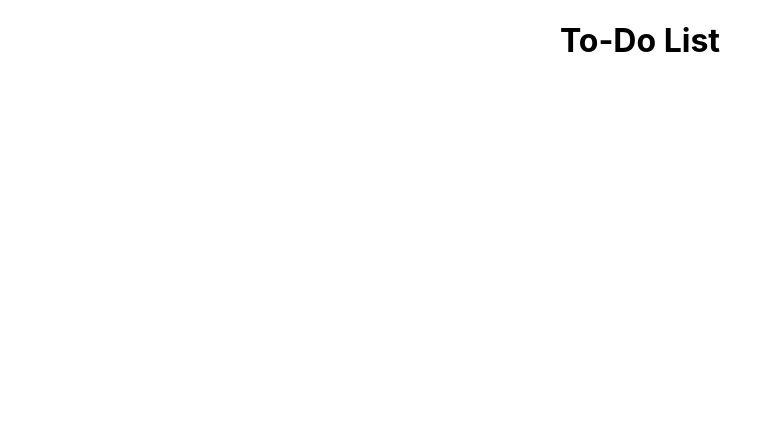
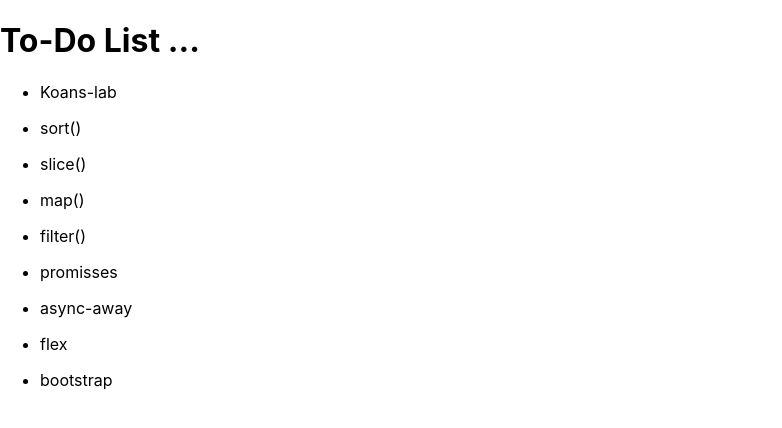
Before and after one commit to IronHack-MERN/lab-todo-list, a React (Create React App) app: page / in a window 1280 px wide. Shown: the top 428 px of the page, without its empty margins (0-782 px from the left). Built offline with nearby package versions, Linux system fonts and the light colour scheme.

Commit message:
add iteration with array of strings

```diff
--- a/src/App.js
+++ b/src/App.js
@@ -1,12 +1,43 @@
-import React from 'react';
+import React, { Component } from 'react';
 import './App.css';
+import List from './components/List'
 
-function App() {
-  return (
-    <div className="App">
-      <h1>To-Do List</h1>
+const toDoList = [
+  {'name': 'Koans-lab'},
+  {'name': 'sort()'},
+  {'name': 'slice()'},
+  {'name': 'map()'},
+  {'name': 'filter()'},
+  {'name': 'promisses'},
+  {'name': 'async-away'},
+  {'name': 'flex'},
+  {'name': 'bootstrap'}
+];
+
+class App extends Component {
+
+  state = {
+    list: toDoList,
+  }
+
+  render() {
+    return (
+      <div className="wrapper">
+        <h1>To-Do List ...</h1>
+      {this.state.list.map((list, index) =>{
+        return (
+
+          <List
+            name={list.name}
+          />
+        );
+      })}
     </div>
-  );
+    );
+  }
+
+
+
 }
 
 export default App;
--- /dev/null
+++ b/src/components/List.js
@@ -0,0 +1,15 @@
+import React from 'react';
+
+function List(props){
+    const {name}  = props;
+
+    return (
+        <div>
+            <ul>
+                <li>{name}</li>
+            </ul>
+        </div>
+    );
+};
+
+export default List;
```
